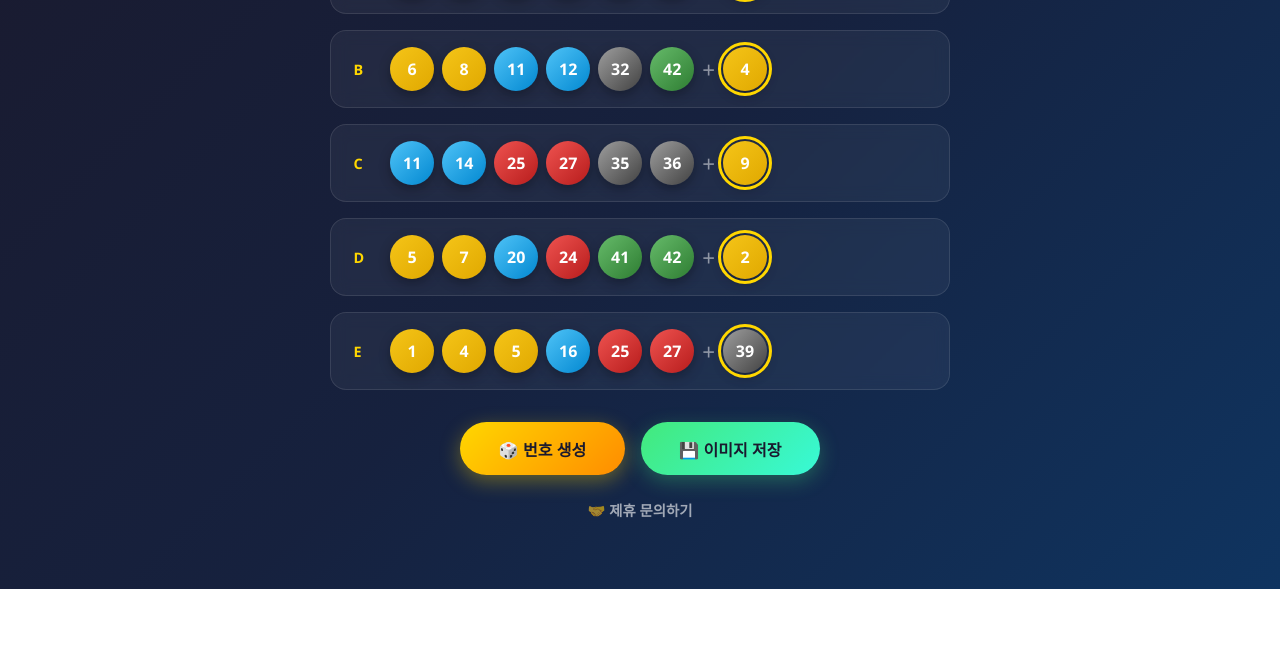
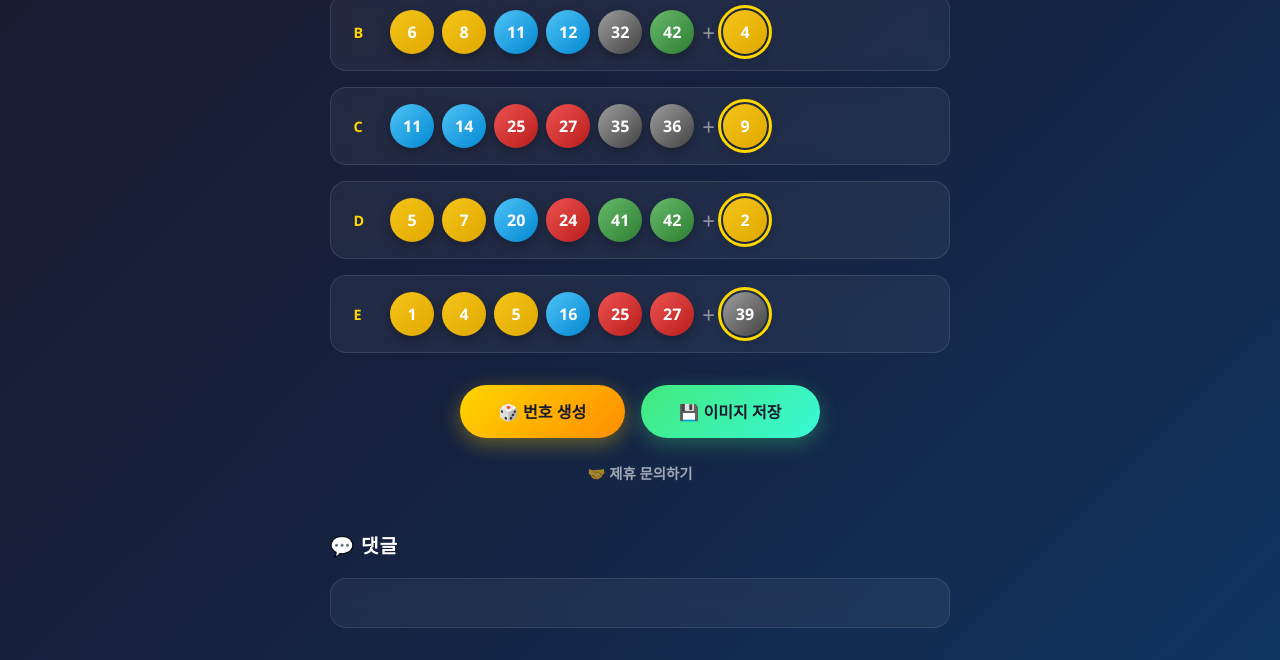
Before and after one commit to smartrobby/product-builder-lecture, a plain HTML site: page index.html in a window 1280 px wide. Shown: the part 211-871 px from the top of the page. Before the commit the page ends 800 px from the top, so only its background shows below. Drawn offline with nearby package versions, Linux system fonts and the light colour scheme; a script that the page names is missing.

Commit message:
Add Disqus comments section to index.html

```diff
--- a/index.html
+++ b/index.html
@@ -234,6 +234,29 @@
     #contact-link:hover {
       opacity: 1;
     }
+
+    #comments-section {
+      width: 100%;
+      max-width: 620px;
+      margin-top: 3rem;
+    }
+
+    #comments-section h2 {
+      color: var(--title-color);
+      font-size: 1.2rem;
+      margin-bottom: 1.2rem;
+      letter-spacing: 1px;
+      transition: color 0.4s;
+    }
+
+    #disqus_thread {
+      background: var(--ticket-bg);
+      border: 1px solid var(--ticket-border);
+      border-radius: 16px;
+      padding: 1.5rem;
+      backdrop-filter: blur(8px);
+      transition: background 0.4s, border-color 0.4s;
+    }
   </style>
 </head>
 <body>
@@ -257,6 +280,20 @@
   </div>
 
   <a href="contact.html" id="contact-link">🤝 제휴 문의하기</a>
+
+  <div id="comments-section">
+    <h2>💬 댓글</h2>
+    <div id="disqus_thread"></div>
+    <script>
+      (function() {
+        var d = document, s = d.createElement('script');
+        s.src = 'https://my-home-4.disqus.com/embed.js';
+        s.setAttribute('data-timestamp', +new Date());
+        (d.head || d.body).appendChild(s);
+      })();
+    </script>
+    <noscript>댓글을 보려면 JavaScript를 활성화해주세요. <a href="https://disqus.com/?ref_noscript">comments powered by Disqus.</a></noscript>
+  </div>
 
   <script>
     const html = document.documentElement;
```
